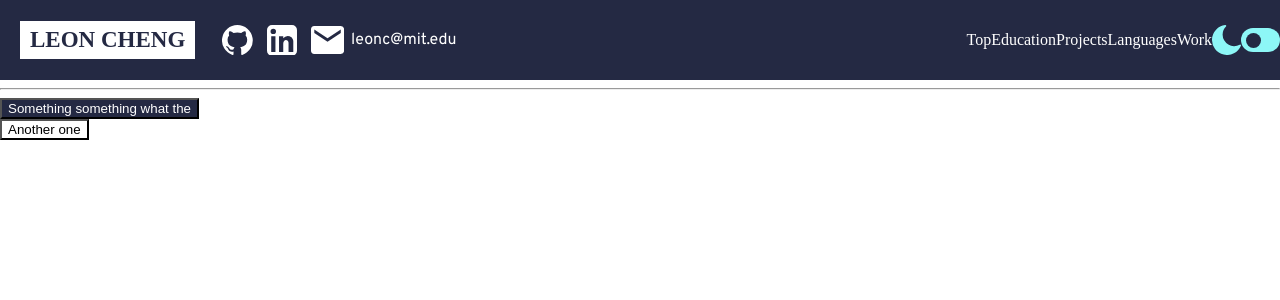
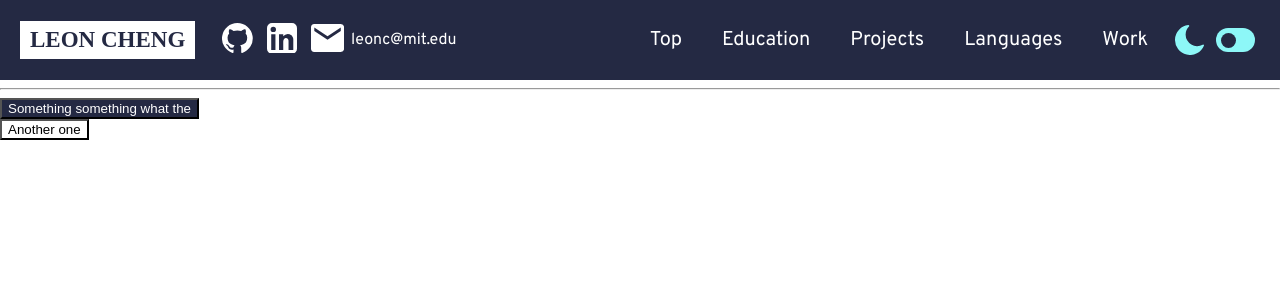
Before and after one commit to leoncheng57/redesigned-broccoli, a React app: page / in a window 1280 px wide. Shown: the top 300 px of the page. Built offline with nearby package versions, Linux system fonts and the light colour scheme; a web font is replaced by a local one.

Commit message:
fix margins

```diff
--- a/src/components/Navbar/Navbar.js
+++ b/src/components/Navbar/Navbar.js
@@ -19,20 +19,22 @@ const LeftItems = styled.div`
     flex-direction: row;
     align-items: center;
     justify-content: space-between;
+    margin: 0 20px;
 
     #NameBox {
         background-color: ${props => props.theme.textColor};
         color: ${props => props.theme.backgroundPrimary};
         font-weight: 900;
         padding: 5px 10px;
-        margin: 0 20px;
+        margin-right: 20px;
         font: normal normal bold 23px/28px Chivo;
+        text-align: center;
     }
 
-    svg {
+    a {
         margin: 0 7px;
     }
-    svg:hover {
+    a:hover {
         opacity: 0.6;
         cursor: pointer;
     }
@@ -46,6 +48,20 @@ const RightItems = styled.div`
     flex-direction: row;
     align-items: center;
     justify-content: space-between;
+    margin: 0 20px;
+
+    p {
+        margin: 0 20px;
+        font: normal normal normal 20px/29px Overpass;
+    }
+    p:hover {
+        opacity: 0.6;
+        cursor: pointer;
+    }
+
+    svg {
+        margin: 0 7px;
+    }
 `;
 
 
@@ -58,9 +74,15 @@ export default function(props) {
                     <div id="NameBox">
                         LEON CHENG
                     </div>
-                    <GithubIcon fill={props.theme.textColor}/>
-                    <LinkedInIcon fill={props.theme.textColor}/>
-                    <MailIcon fill={props.theme.textColor}/>
+                    <a href="#">
+                        <GithubIcon fill={props.theme.textColor}/>
+                    </a>
+                    <a href="#">
+                        <LinkedInIcon fill={props.theme.textColor}/>
+                    </a>
+                    <a href="#">
+                        <MailIcon fill={props.theme.textColor}/>
+                    </a>
                     <MyEmail/>
                 </LeftItems>
                 <RightItems>
--- a/src/components/Navbar/TogglePill.js
+++ b/src/components/Navbar/TogglePill.js
@@ -8,6 +8,7 @@ const ToggleContainer = styled.div`
     border-radius: 99px;
     display: flex;
     align-items: center;
+    margin: 0 5px;
 `;
 
 const ToggleCircle = styled.div`
```
